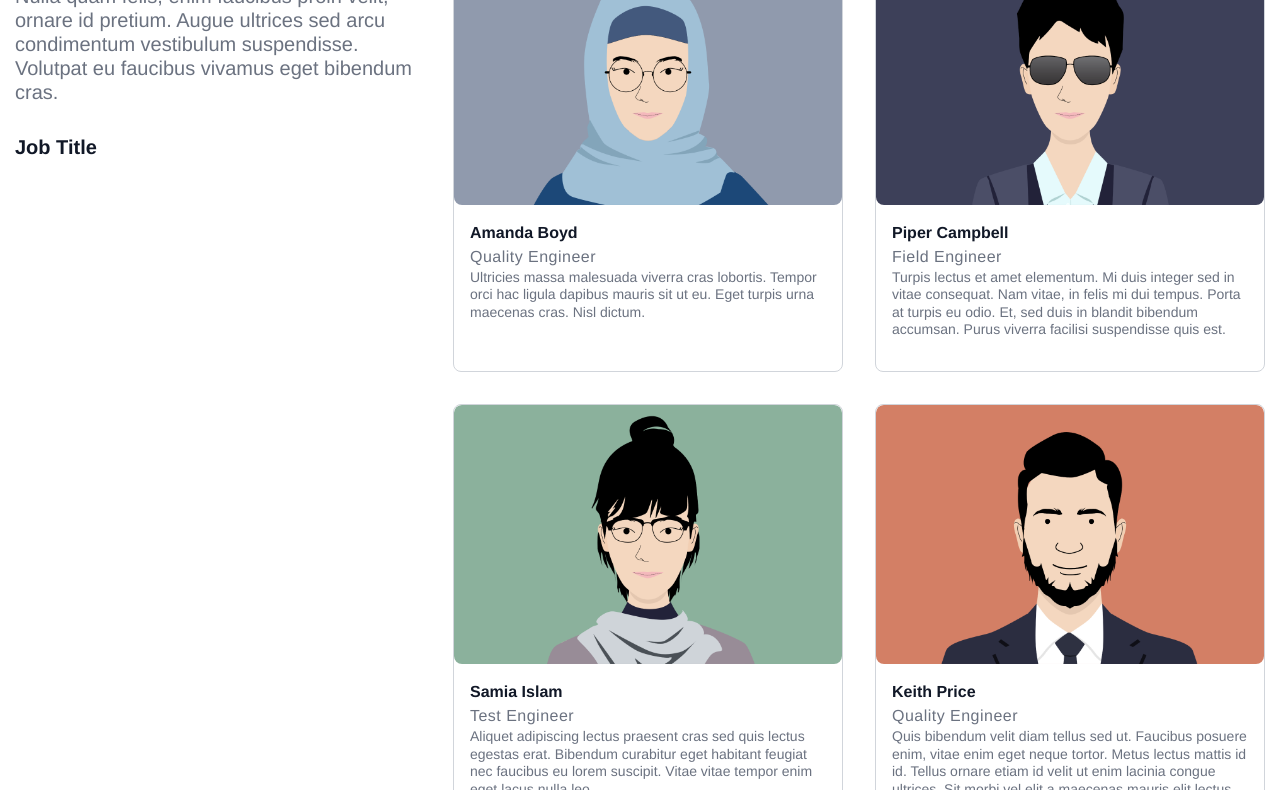
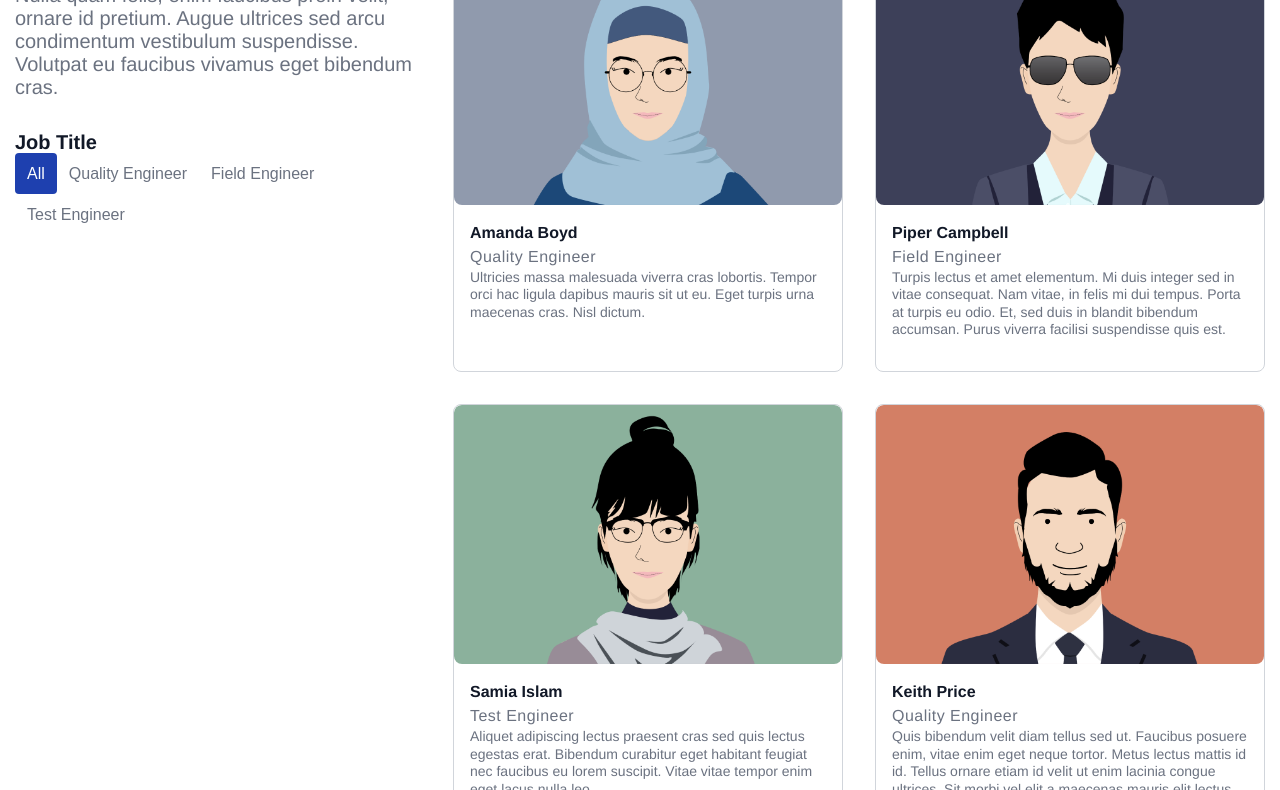
Before and after one commit to Joshuatanderson/test-project-gatsby, a Gatsby site: page / in a window 1280 px wide. Shown: the part 152-942 px from the top of the page. Built offline with nearby package versions, Linux system fonts and the light colour scheme; Gatsby itself is replaced by a stand-in of ours.

Commit message:
feat: stateful button selections work

```diff
--- a/package.json
+++ b/package.json
@@ -15,6 +15,7 @@
     "clean": "gatsby clean"
   },
   "dependencies": {
+    "classnames": "^2.3.2",
     "gatsby": "^5.10.0",
     "gatsby-plugin-sass": "^6.10.0",
     "react": "^18.2.0",
--- a/src/components/DataFilter.tsx
+++ b/src/components/DataFilter.tsx
@@ -1,16 +1,41 @@
-import React from 'react';
-import { JobTitles } from '../types';
+import classNames from 'classnames';
+import React, { useState } from 'react';
+import { JobTitles, JobTitleOptions } from '../types';
 
 interface DataFilterProps {
   titles: JobTitles;
 }
 
 export const DataFilter = ({ titles }: DataFilterProps) => {
+  const [activeFilter, setActiveFilter] = useState<JobTitleOptions | 'All'>(
+    'All'
+  );
+
+  const handleClick = (filter: JobTitleOptions | 'All') => {
+    setActiveFilter(filter);
+  };
+
   const createButtons = (titles: JobTitles) => {
     return (
-      <div role="radiogroup">
+      <div role="radiogroup" className="button-cont">
+        <button
+          className={classNames('button', { chosen: activeFilter === 'All' })}
+          key="filter-all"
+          aria-checked={activeFilter === 'All'}
+          onClick={() => handleClick('All')}
+        >
+          All
+        </button>
         {titles.map((title) => (
-          <button>{title}</button>
+          <button
+            className={classNames('button', { chosen: activeFilter === title })}
+            role="radio"
+            aria-checked={activeFilter === title}
+            onClick={() => handleClick(title)}
+            key={`filter-${title}`}
+          >
+            {title}
+          </button>
         ))}
       </div>
     );
--- a/src/pages/index.tsx
+++ b/src/pages/index.tsx
@@ -26,9 +26,9 @@ const IndexPage = () => {
           <p className="subtitle">{page.description}</p>
         </div>
         <h2 className="h2">Job Title</h2>
+        <DataFilter titles={job_titles} />
       </section>
       <PeopleView people={people}></PeopleView>
-      <DataFilter titles={job_titles} />
     </main>
     // <main className={`py-16 lg:py-24 text-gray-900`}>
     //   <div className={`container xl:max-w-screen-lg flex flex-wrap`}>
--- a/src/styles/global.scss
+++ b/src/styles/global.scss
@@ -108,7 +108,7 @@ TEXT
   font-style: normal;
   font-weight: 400;
   font-size: 20px;
-  line-height: 24px;
+  // line-height: 24px;
 
   color: #6b7280;
 
@@ -153,3 +153,41 @@ TEXT
   line-height: 125%;
   color: $grey;
 }
+
+.button-text {
+  font-weight: 400;
+  font-size: 16px;
+  line-height: 110%;
+  color: $grey;
+}
+
+/**********
+BUTTONS
+**********/
+.button-cont {
+  display: flex;
+  flex-direction: row;
+  flex-wrap: wrap;
+}
+.button {
+  @extend .button-text;
+
+  background-color: transparent; /* Disable platform-specific styling */
+  border: none;
+  display: flex;
+  text-align: center;
+  padding: 12px;
+  border-radius: 4px;
+  white-space: nowrap;
+
+  &:hover {
+    background-color: $light-grey;
+  }
+  &.chosen {
+    background-color: $blue;
+    color: $white;
+  }
+}
+.chosen {
+  background-color: blue;
+}
--- a/src/types/index.ts
+++ b/src/types/index.ts
@@ -1,7 +1,7 @@
-import { JobTitles } from './jobTitles';
+import { JobTitles, JobTitleOptions } from './jobTitles';
 import { Page } from './page';
 import { People } from './people';
 import { Person } from './person';
 import { Data } from './data';
 
-export { JobTitles, Page, People, Person, Data };
+export { JobTitles, Page, People, Person, Data, JobTitleOptions };
--- a/src/types/jobTitles.ts
+++ b/src/types/jobTitles.ts
@@ -1,2 +1,5 @@
-type JobTitleOptions = 'Quality Engineer' | 'Field Engineer' | 'Test Engineer';
+export type JobTitleOptions =
+  | 'Quality Engineer'
+  | 'Field Engineer'
+  | 'Test Engineer';
 export type JobTitles = JobTitleOptions[];
```
Also changed, not shown: 1 other file.
